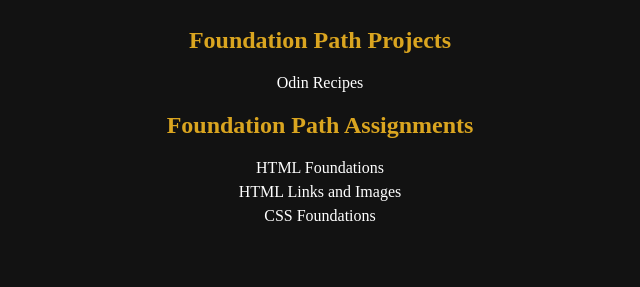
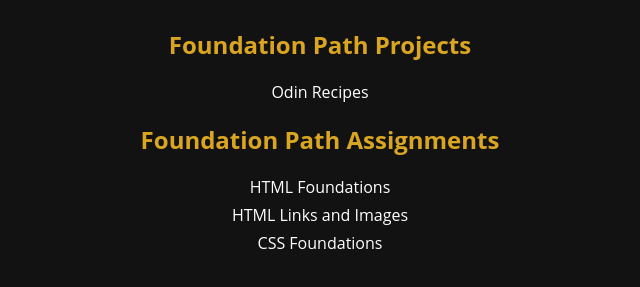
Before and after one commit to a1an-huang/OdinProjectFoundations, a plain HTML site: page index.html in a window 1280 px wide. Shown: the part 97-384 px from the top of the page, without its empty margins (320-960 px from the left). Drawn offline with Linux system fonts and the light colour scheme.

Commit message:
css exercise 2

```diff
--- a/odin-foundation-path/odin-recipes/style.css
+++ b/odin-foundation-path/odin-recipes/style.css
@@ -3,6 +3,7 @@
 body {
     background-color:#121212;
     color:white;
+    font-family: Open Sans,Helvetica Neue,Helvetica,Arial,sans-serif;
 }
 ul {
     list-style-type: none;
--- a/style.css
+++ b/style.css
@@ -3,6 +3,7 @@
 body {
     background-color:#121212;
     color: white;
+    font-family: Open Sans,Helvetica Neue,Helvetica,Arial,sans-serif;
 }
 ul {
     list-style-type: none;
```
Also changed, not shown: odin-foundation-path/odin-recipes/recipes/honeycarrots.html (+1 -0 lines), odin-foundation-path/odin-recipes/recipes/jollofrice.html (+1 -0 lines), odin-foundation-path/odin-recipes/recipes/shrimppasta.html (+1 -0 lines).
